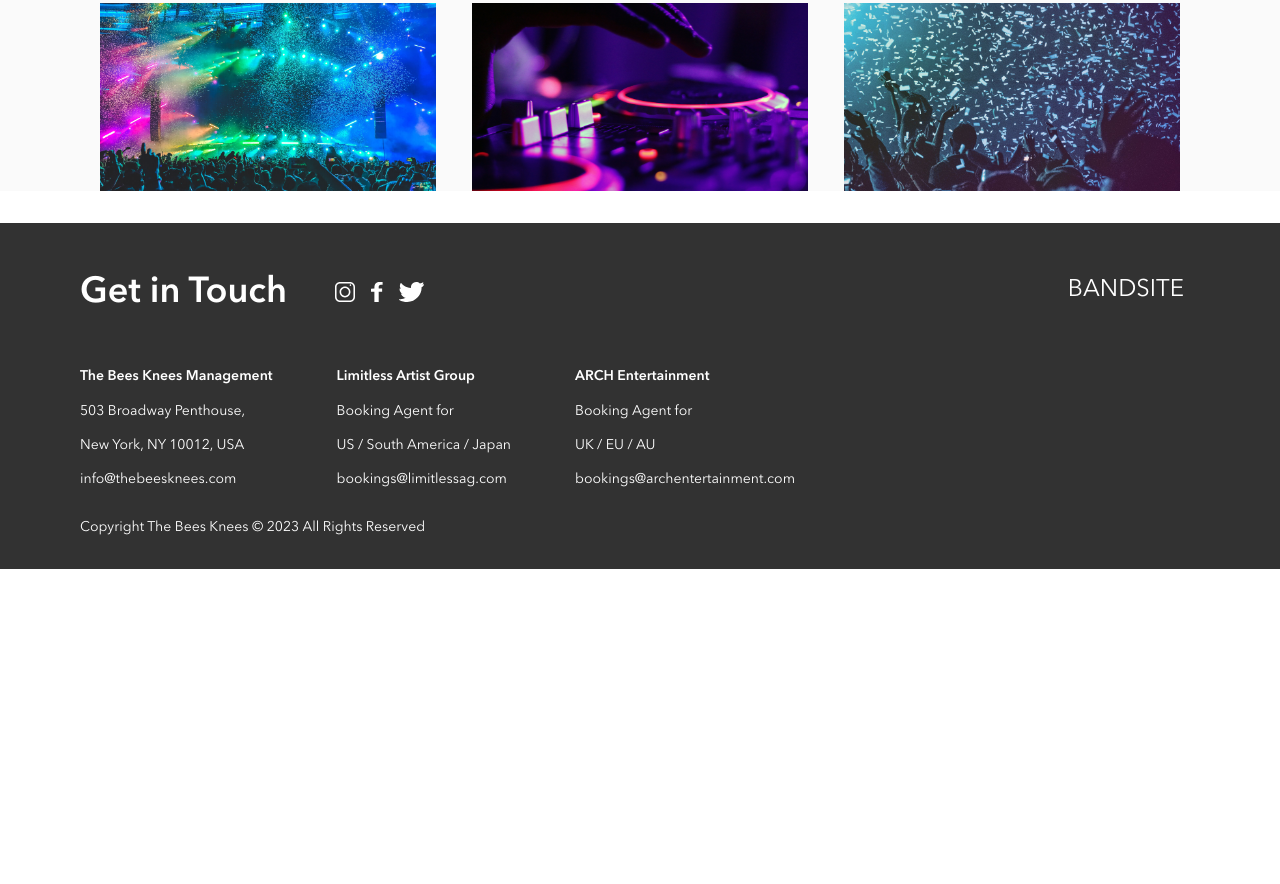
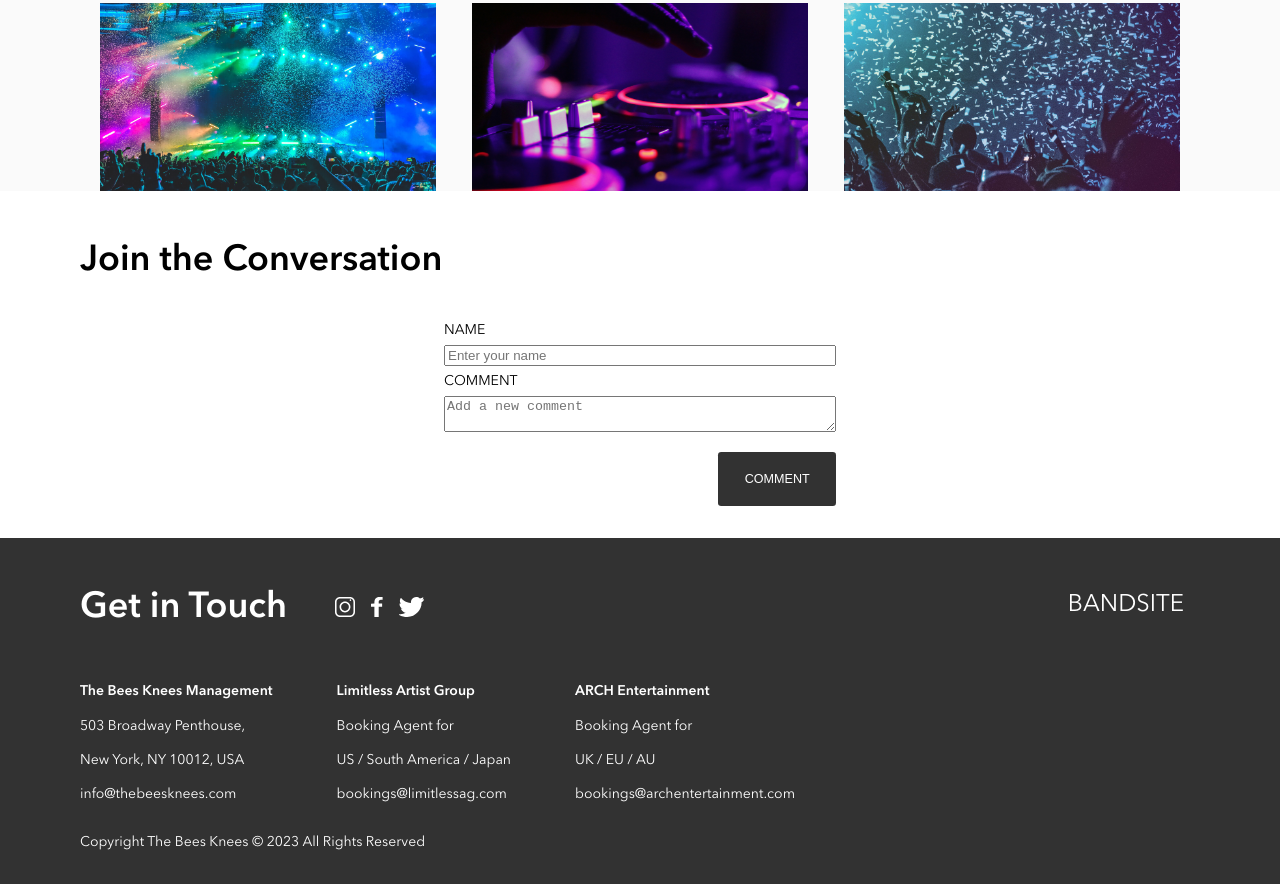
Before and after one commit to hazalsaygili/hazal-saygili-bandsite, a plain HTML site: page index.html in a window 1280 px wide. Shown: the part 2589-3473 px from the top of the page. Before the commit the page ends 3158 px from the top, so only its background shows below. Drawn offline with Linux system fonts and the light colour scheme.

Commit message:
add comment section to bio page

```diff
--- a/index.html
+++ b/index.html
@@ -73,14 +73,36 @@
         </div>
     </section>
 
+    <section class="commentFlow container">
+        <h2>Join the Conversation</h2>
+
+        <div class="commentFlow__wrapper">
+
+            <form class="commentFlow__addComment">
+
+                <label for="commentName" class="commentFlow__label">NAME</label>
+                <input type="text" name="commentName" id="commentName" placeholder="Enter your name" />
+
+                <label for="commentContent" class="commentFlow__label">COMMENT</label>
+                <textarea type="text" name="commentContent" id="commentContent" placeholder="Add a new comment"></textarea>
+
+                <button class="commentFlow__commentSubmitButton">COMMENT</button>
+
+            </form>
+
+
+        </div>
+
+    </section>
+
     <footer class="footer container">
         <div class="footer__wrapper">
             <h2>Get in Touch</h2>
-                <div class="footer__socialMediaIcons">
-                    <a><img src="./assets/icons/SVG/Icon-instagram.svg"></a>
-                    <a><img src="./assets/icons/SVG/Icon-facebook.svg"></a>
-                    <a><img src="./assets/icons/SVG/Icon-twitter.svg"></a>
-                </div>
+            <div class="footer__socialMediaIcons">
+                <a><img src="./assets/icons/SVG/Icon-instagram.svg"></a>
+                <a><img src="./assets/icons/SVG/Icon-facebook.svg"></a>
+                <a><img src="./assets/icons/SVG/Icon-twitter.svg"></a>
+            </div>
         </div>
         <div class="footer__contact">
             <div>
--- a/styles/bio.scss
+++ b/styles/bio.scss
@@ -7,8 +7,7 @@ html {
     box-sizing: border-box;
     margin: 0;
     font-family: 'AvenirRegular';
-    //    width: 100vw;
-    max-width: 1280px;
+    width: 100vw;
 }
 
 *,
@@ -18,6 +17,7 @@ html {
 }
 
 body {
+
     margin: 0;
     padding: 0;
     font-size: 0.8125rem;
@@ -79,6 +79,12 @@ h3 {
         font-size: 2rem;
         line-height: 1.5rem;
     }
+}
+
+label,
+input,
+button {
+  display:flex;
 }
 
 .container {
@@ -295,3 +301,35 @@ h3 {
         }
     }
 }
+
+.commentFlow {
+
+    &__wrapper{
+        display: flex;
+        flex-direction: column;
+    }
+
+    &__addComment {
+        width:35%;
+        display: flex;
+        flex-direction: column;
+        gap:0.25rem;
+        margin: 0 auto;
+
+    }
+
+    &__commentSubmitButton{
+        width:30%;
+        margin-top: 1rem;
+        padding: 1rem 2rem;
+        align-self:flex-end;
+        justify-content: center;
+        background-color: $bandsite-black;
+        color: $white;
+        border-radius: 0.2rem;
+        border: 0px;
+        font-size: 90%;
+        line-height: 1.375rem;
+    }
+
+}
--- a/styles/partials/_mixins.scss
+++ b/styles/partials/_mixins.scss
@@ -1,13 +1,13 @@
 @use "./variables" as *;
 
 @mixin tablet {
-  @media screen and (min-width: $tablet-breakpoint) {
+  @media screen and (min-width: ($tablet-breakpoint - 1)) {
     @content;
   }
 }
 
 @mixin desktop {
-  @media screen and (min-width: $desktop-breakpoint) {
+  @media screen and (min-width: ($desktop-breakpoint - 1)) {
     @content;
   }
 }
```
Also changed, not shown: pages/shows.html (added), scripts/build-shows-page.js (added), scripts/index-page.js (added), styles/bio.css, styles/shows.css (added), styles/shows.scss (added).
